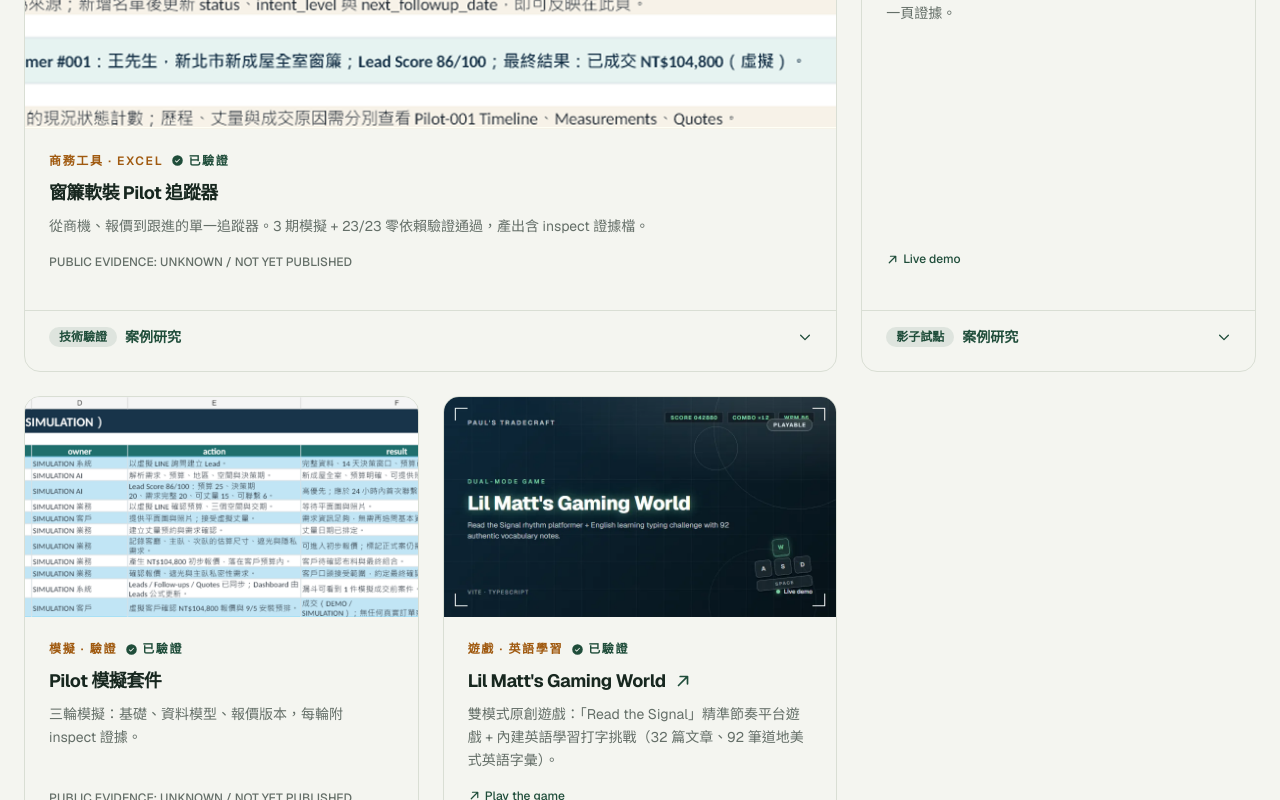
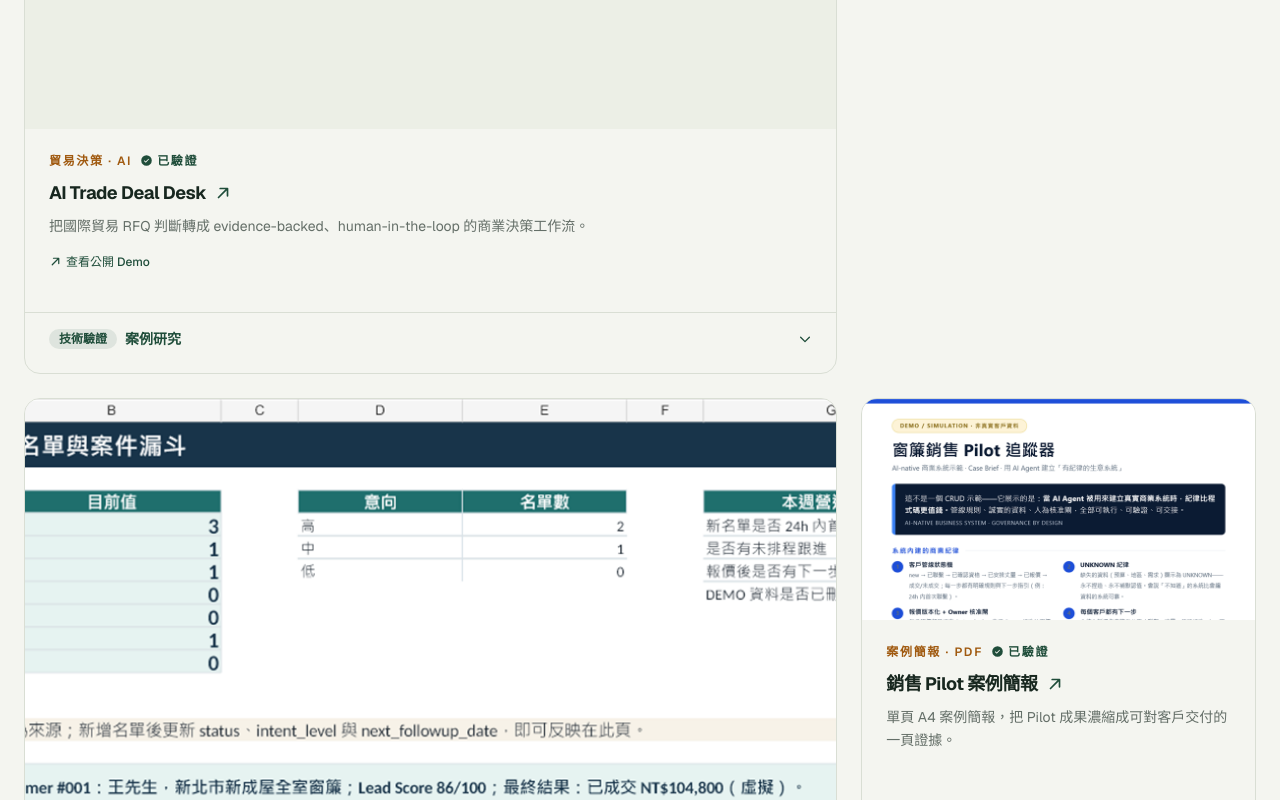
Before and after one commit to apchen1978/pauls-tradecraft, a React (Vite) app: page / in a window 1280 px wide. Shown: the part 1260-2060 px from the top of the page. Built offline with nearby package versions, Linux system fonts and the light colour scheme.

Commit message:
feat: add AI Trade Deal Desk portfolio case study

```diff
--- a/src/components/Works.jsx
+++ b/src/components/Works.jsx
@@ -5,6 +5,7 @@ import {
   PresentationChart,
   GameController,
   Receipt,
+  Briefcase,
   CaretDown,
 } from "@phosphor-icons/react";
 import { useLang } from "../i18n.jsx";
@@ -14,6 +15,7 @@ const iconMap = {
   presentation: PresentationChart,
   game: GameController,
   receipt: Receipt,
+  briefcase: Briefcase,
 };
 
 function CaseStudy({ c }) {
@@ -66,6 +68,7 @@ export default function Works() {
       <div className="mt-12 grid grid-cols-1 gap-6 md:grid-cols-3">
         {works.map((w, i) => {
           const copy = lang === "zh" ? w.zh : w.en;
+          const linkLabel = typeof w.linkLabel === "string" ? w.linkLabel : w.linkLabel?.[lang];
           const Icon = w.icon ? iconMap[w.icon] : null;
           const Wrapper = w.link ? "a" : "div";
           const wrapperProps = w.link
@@ -125,7 +128,7 @@ export default function Works() {
                     {w.link ? (
                       <span className="inline-flex items-center gap-1 text-forest">
                         <ArrowUpRight size={13} weight="bold" />
-                        {w.linkLabel}
+                        {linkLabel}
                       </span>
                     ) : (
                       t.works.linkPending
--- a/src/data/works.js
+++ b/src/data/works.js
@@ -8,6 +8,47 @@
 //   - 禁止虛構 ROI / conversion / customer result / usage metrics / commercial outcome。
 // 封面（cover）：真實截圖裁切 16:9，或品牌設計封面（Forest family）。
 export const works = [
+  {
+    id: "trade-deal-desk",
+    span: "col-span-2",
+    icon: "briefcase",
+    verified: true,
+    link: "https://apchen1978.github.io/ai-trade-deal-desk-demo/",
+    linkLabel: { zh: "查看公開 Demo", en: "Live demo" },
+    zh: {
+      title: "AI Trade Deal Desk",
+      desc: "把國際貿易 RFQ 判斷轉成 evidence-backed、human-in-the-loop 的商業決策工作流。",
+      tag: "貿易決策 · AI",
+    },
+    en: {
+      title: "AI Trade Deal Desk",
+      desc: "Turning trade RFQ judgment into an evidence-backed, human-in-the-loop commercial decision workflow.",
+      tag: "Trade decision · AI",
+    },
+    case: {
+      stage: { zh: "技術驗證", en: "Technical Validation" },
+      problem: {
+        zh: "外貿 RFQ 常包含缺漏資訊、供應商條件衝突與不能只靠最低價格判斷的商業風險。",
+        en: "Trade RFQs often arrive with incomplete information, conflicting supplier terms, and commercial risks that cannot be resolved by price alone.",
+      },
+      approach: {
+        zh: "把實務貿易判斷拆成 deterministic decision rules、UNKNOWN handling、供應商比較、evidence checks 與 human approval boundary。",
+        en: "I translated practical trade judgment into deterministic decision rules, UNKNOWN handling, supplier comparison, evidence checks, and explicit human approval boundaries.",
+      },
+      tools: {
+        zh: "React · Fixture-driven simulation · Deterministic decision engine · Evidence-first workflow · Cross-agent validation",
+        en: "React · Fixture-driven simulation · Deterministic decision engine · Evidence-first workflow · Cross-agent validation",
+      },
+      result: {
+        zh: "完成一套可操作的模擬 Trade Deal Desk，12 個商業案例全部通過預期決策驗證，並完成 Human-in-the-Loop decision snapshot。",
+        en: "A working Trade Deal Desk simulation with 12 validated commercial decision cases and an auditable local human decision snapshot.",
+      },
+      evidence: {
+        zh: "12/12 fixture cases PASS · 3/3 negative tests PASS · Human override validated · Immutable local decision snapshot validated · Independent cross-agent audit PASS",
+        en: "12/12 fixture cases PASS · 3/3 negative tests PASS · Human override validated · Immutable local decision snapshot validated · Independent cross-agent audit PASS",
+      },
+    },
+  },
   {
     id: "tracker",
     cover: "/images/cover-tracker.png",
```
